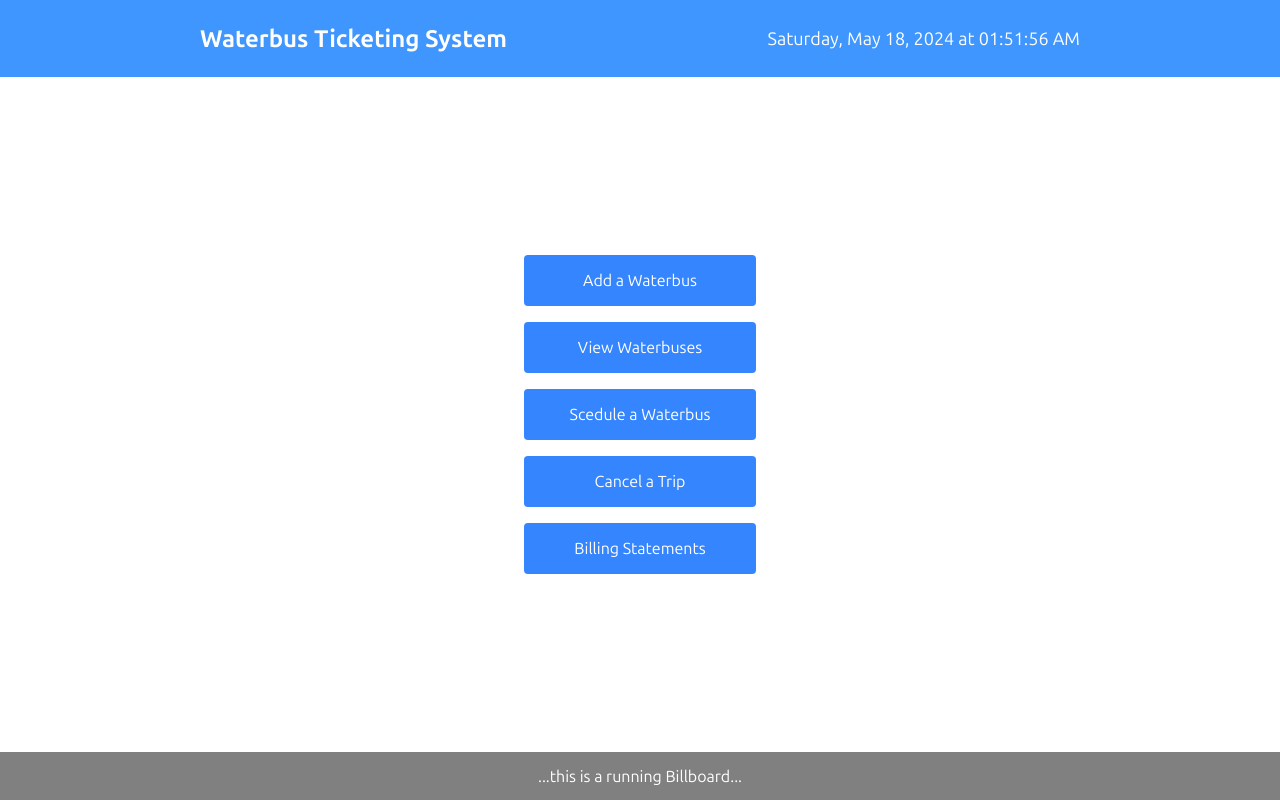
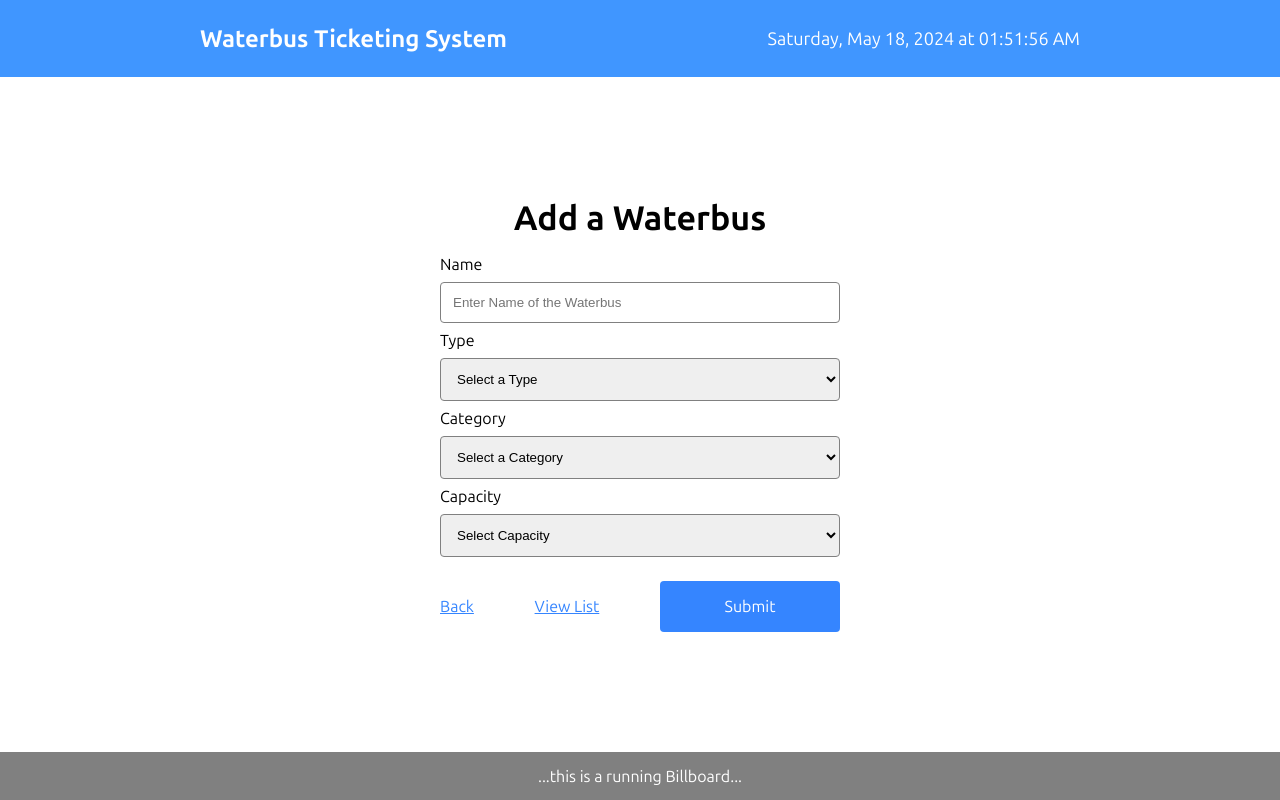
Before and after one commit to arBishal/Waterbus-Ticketing-System-Frontend, a React (Create React App) app: page /admin/dashboard/add in a window 1280 px wide. Built offline with nearby package versions, Linux system fonts and the light colour scheme.

Commit message:
Add add waterbus

```diff
--- a/src/App.js
+++ b/src/App.js
@@ -5,6 +5,7 @@ import Home from "./components/Home";
 import AdminDashboard from "./components/admin/AdminDashboard";
 import AdminLogin from "./components/admin/AdminLogin";
 import Billboard from "./components/Billboard";
+import AddWaterbus from "./components/admin/AddWaterbus";
 
 function App() {
   return (
@@ -18,12 +19,16 @@ function App() {
             <Home/>
           </Route>
 
-          <Route path="/admin/login">
+          <Route exact path="/admin/login">
             <AdminLogin />
           </Route>
 
-          <Route path="/admin/dashboard">
+          <Route exact path="/admin/dashboard">
             <AdminDashboard />
+          </Route>
+
+          <Route exact path="/admin/dashboard/add">
+            <AddWaterbus />
           </Route>
 
         </Switch>
--- a/src/components/admin/AddWaterbus.jsx
+++ b/src/components/admin/AddWaterbus.jsx
@@ -1,10 +1,96 @@
-// name, type (ac, non-ac), catagory (local, luxary), basefare (fetch), capacity
+import { useState } from "react";
+
+import addWaterbusStyle from "./admin.module.css";
 
 export default function AddWaterbus() {
-    return (
-        <div>
-            <h1>Add a Waterbus</h1>
+  const [name, setName] = useState("");
+  const [type, setType] = useState("");
+  const [category, setCategory] = useState("");
+  const [capacity, setCapacity] = useState(null);
 
+  const handleSubmitAdd = () => {
+    window.alert("Waterbus Added!");
+    setName("");
+    setType("");
+    setCategory("");
+    setCapacity("");
+  };
+
+  return (
+    <div className={addWaterbusStyle.page}>
+      <h1 className={addWaterbusStyle.title}>Add a Waterbus</h1>
+      <form className={addWaterbusStyle.form}>
+        <div className={addWaterbusStyle.innerForm}>
+          <label> Name </label>
+          <input
+            className={addWaterbusStyle.input}
+            placeholder="Enter Name of the Waterbus"
+            value={name}
+            onChange={(e) => setName(e.target.value)}
+          />
+
+          <label> Type </label>
+          <select
+            className={addWaterbusStyle.input}
+            value={type}
+            onChange={(e) => setType(e.target.value)}
+          >
+            <option hidden>Select a Type</option>
+            <option value="ac">AC</option>
+            <option value="nonac">Non-AC</option>
+          </select>
+
+          <label> Category </label>
+          <select
+            className={addWaterbusStyle.input}
+            value={category}
+            onChange={(e) => setCategory(e.target.value)}
+          >
+            <option hidden>Select a Category</option>
+            <option value="ordinary">Ordinary</option>
+            <option value="luxary">Luxary</option>
+          </select>
+
+          <label> Capacity </label>
+          <select
+            className={addWaterbusStyle.input}
+            value={capacity}
+            onChange={(e) => setCapacity(e.target.value)}
+          >
+            <option hidden>Select Capacity</option>
+            <option value="10">10</option>
+            <option value="15">15</option>
+            <option value="20">20</option>
+            <option value="25">25</option>
+          </select>
         </div>
-    );
-;}
+        <div className={addWaterbusStyle.buttonCluster}>
+          <a
+            href="http://localhost:3000/admin/dashboard"
+            className={addWaterbusStyle.buttonGhost}
+            style={{ marginTop: "16px" }}
+          >
+            Back
+          </a>
+
+          <a
+            href="http://localhost:3000/admin/dashboard/view"
+            className={addWaterbusStyle.buttonGhost}
+            style={{ marginTop: "16px" }}
+            onClick={handleSubmitAdd}
+          >
+            View List
+          </a>
+
+          <span
+            className={addWaterbusStyle.button}
+            style={{ marginTop: "16px", width: "148px" }}
+            onClick={handleSubmitAdd}
+          >
+            Submit
+          </span>
+        </div>
+      </form>
+    </div>
+  );
+}
--- a/src/components/admin/AdminDashboard.jsx
+++ b/src/components/admin/AdminDashboard.jsx
@@ -1,12 +1,20 @@
 import React, {useCallback} from 'react';
 import {useHistory} from 'react-router-dom';
 
-import adminDashboardStyle from "./adminDashboard.module.css";
+import adminDashboardStyle from "./admin.module.css";
 
 export default function AdminDashboard () {
+
+    const history = useHistory();
+
+    const handleClickAdd = useCallback(
+      () => history.push("/admin/dashboard/add"),
+      [history]
+    );
+
     return (
         <div className={adminDashboardStyle.dashboard}>
-            <span className={adminDashboardStyle.button}> Add a Waterbus </span>
+            <span className={adminDashboardStyle.button} onClick={handleClickAdd}> Add a Waterbus </span>
             <span className={adminDashboardStyle.button}> View Waterbuses </span>
             <span className={adminDashboardStyle.button}> Scedule a Waterbus </span>
             <span className={adminDashboardStyle.button}> Cancel a Trip </span>
--- a/src/components/admin/AdminLogin.jsx
+++ b/src/components/admin/AdminLogin.jsx
@@ -1,7 +1,7 @@
 import React, { useState, useCallback } from "react";
 import { useHistory } from "react-router-dom";
 
-import adminLoginStyle from "./adminLogin.module.css";
+import adminLoginStyle from "./admin.module.css";
 
 export default function AdminLogin() {
   const [username, setUsername] = useState("");
@@ -12,6 +12,7 @@ export default function AdminLogin() {
     () => history.push("/admin/dashboard"),
     [history]
   );
+
   const handleLogin = () => {
     if (username !== password)
       window.alert("Username and Password doesn't match!");
@@ -19,7 +20,7 @@ export default function AdminLogin() {
   };
 
   return (
-    <div className={adminLoginStyle.login}>
+    <div className={adminLoginStyle.page}>
       <h1 className={adminLoginStyle.title}>Admin Login</h1>
       <form className={adminLoginStyle.form}>
         <div className={adminLoginStyle.innerForm}>
--- a/src/components/admin/adminLogin.module.css
+++ b/src/components/admin/admin.module.css
@@ -1,4 +1,4 @@
-.login {
+.page {
     display: flex;
     flex-direction: column;
     gap: 16px;
@@ -32,13 +32,22 @@
 .input {
     padding: 12px;
     border: 1px solid gray;
+    border-radius: 4px;
+}
+
+.dashboard {
+    display: flex;
+    flex-direction: column;
+    justify-content: flex-start;
+    align-items: center;
+    gap: 16px;
 }
 
 .button {
     background-color: #3585FF;
     color: white;
-    width: 148px;
-    padding: 12px;
+    width: 200px;
+    padding: 16px;
     border: none;
     font-size: 16px;
     border-radius: 4px;
@@ -49,3 +58,22 @@
     background-color: #2575FF;
     cursor: pointer;
 }
+
+.buttonGhost {
+    background-color: white;
+    color: #3585FF;
+    border: none;
+    font-size: 16px;
+}
+
+.buttonGhost:hover {
+    color: #2575FF;
+    cursor: pointer;
+}
+
+.buttonCluster {
+    display: flex;
+    justify-content: space-between;
+    align-items: center;
+    width: 100%;
+}
--- a/src/components/admin/adminDashboard.module.css
+++ /dev/null
@@ -1,23 +0,0 @@
-.dashboard {
-    display: flex;
-    flex-direction: column;
-    justify-content: flex-start;
-    align-items: center;
-    gap: 16px;
-}
-
-.button {
-    background-color: #3585FF;
-    color: white;
-    width: 200px;
-    padding: 16px;
-    border: none;
-    font-size: 16px;
-    border-radius: 4px;
-    text-align: center;
-}
-
-.button:hover {
-    background-color: #2575FF;
-    cursor: pointer;
-}
```
